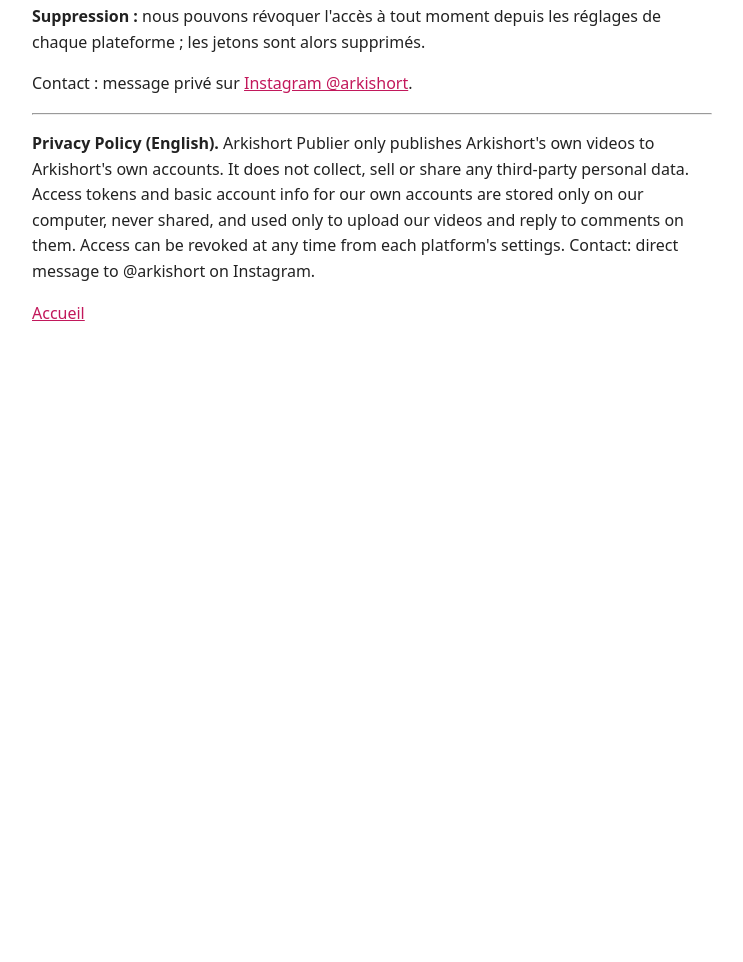
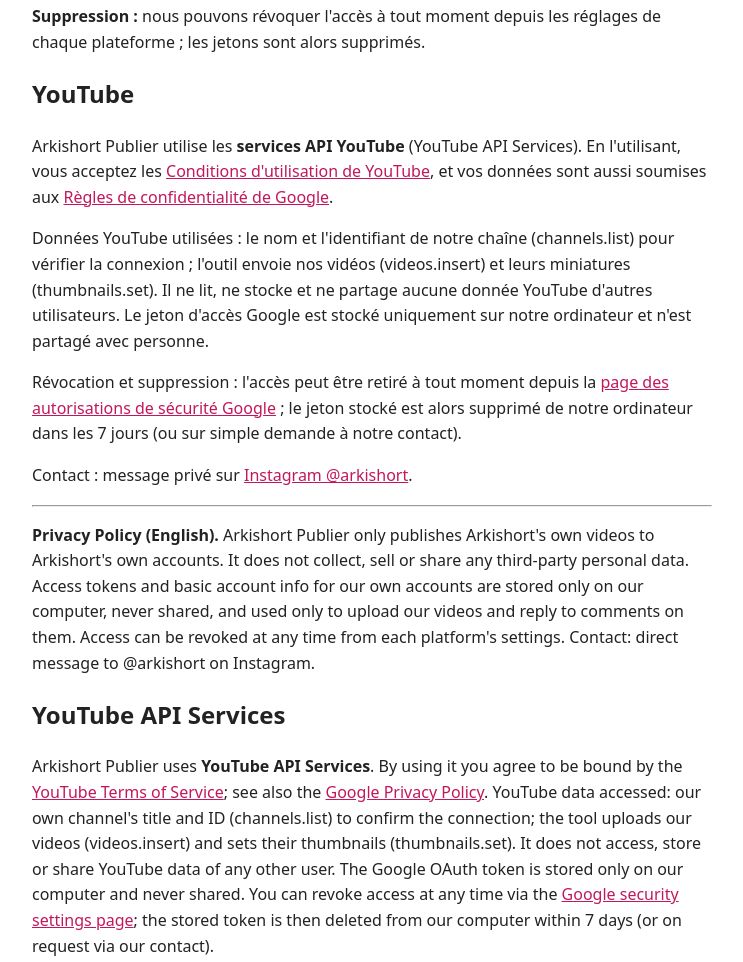
Before and after one commit to Arkibril/arkishort, a plain HTML site: page confidentialite.html in a window 1280 px wide. Shown: the part 400-1362 px from the top of the page, without its empty margins (268-1011 px from the left). Before the commit the page ends 800 px from the top, so only its background shows below. Drawn offline with Linux system fonts and the light colour scheme.

Commit message:
Ajoute les mentions YouTube API Services (audit YouTube)

```diff
--- a/confidentialite.html
+++ b/confidentialite.html
@@ -4,6 +4,12 @@
 <p>Arkishort Publier ne sert qu'à publier les vidéos d'Arkishort sur les comptes d'Arkishort. Il ne collecte, ne vend et ne partage aucune donnée personnelle de tiers.</p>
 <p><b>Données utilisées :</b> les jetons de connexion fournis par TikTok, Meta et Google pour nos propres comptes, et les informations de base de ces comptes (nom affiché, identifiant). Ils sont stockés uniquement sur notre ordinateur, jamais transmis à un tiers, et servent seulement à envoyer nos vidéos et à lire les commentaires publiés sous nos vidéos pour y répondre.</p>
 <p><b>Suppression :</b> nous pouvons révoquer l'accès à tout moment depuis les réglages de chaque plateforme ; les jetons sont alors supprimés.</p>
+<h2>YouTube</h2>
+<p>Arkishort Publier utilise les <b>services API YouTube</b> (YouTube API Services). En l'utilisant, vous acceptez les <a href="https://www.youtube.com/t/terms">Conditions d'utilisation de YouTube</a>, et vos données sont aussi soumises aux <a href="https://policies.google.com/privacy">Règles de confidentialité de Google</a>.</p>
+<p>Données YouTube utilisées : le nom et l'identifiant de notre chaîne (channels.list) pour vérifier la connexion ; l'outil envoie nos vidéos (videos.insert) et leurs miniatures (thumbnails.set). Il ne lit, ne stocke et ne partage aucune donnée YouTube d'autres utilisateurs. Le jeton d'accès Google est stocké uniquement sur notre ordinateur et n'est partagé avec personne.</p>
+<p>Révocation et suppression : l'accès peut être retiré à tout moment depuis la <a href="https://security.google.com/settings/security/permissions">page des autorisations de sécurité Google</a> ; le jeton stocké est alors supprimé de notre ordinateur dans les 7 jours (ou sur simple demande à notre contact).</p>
 <p>Contact : message privé sur <a href="https://www.instagram.com/arkishort/">Instagram @arkishort</a>.</p>
 <hr><p lang="en"><b>Privacy Policy (English).</b> Arkishort Publier only publishes Arkishort's own videos to Arkishort's own accounts. It does not collect, sell or share any third-party personal data. Access tokens and basic account info for our own accounts are stored only on our computer, never shared, and used only to upload our videos and reply to comments on them. Access can be revoked at any time from each platform's settings. Contact: direct message to @arkishort on Instagram.</p>
+<h2 lang="en">YouTube API Services</h2>
+<p lang="en">Arkishort Publier uses <b>YouTube API Services</b>. By using it you agree to be bound by the <a href="https://www.youtube.com/t/terms">YouTube Terms of Service</a>; see also the <a href="https://policies.google.com/privacy">Google Privacy Policy</a>. YouTube data accessed: our own channel's title and ID (channels.list) to confirm the connection; the tool uploads our videos (videos.insert) and sets their thumbnails (thumbnails.set). It does not access, store or share YouTube data of any other user. The Google OAuth token is stored only on our computer and never shared. You can revoke access at any time via the <a href="https://security.google.com/settings/security/permissions">Google security settings page</a>; the stored token is then deleted from our computer within 7 days (or on request via our contact).</p>
 <p><a href="index.html">Accueil</a></p></body></html>
```
Also changed, not shown: conditions.html (+2 -1 lines), index.html (+2 -1 lines).
